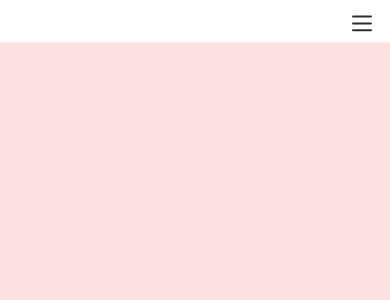
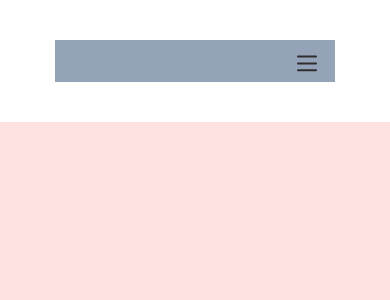
Before and after one commit to araza95/modern-portfolio, a Next.js app: page / in a window 390 px wide. Shown: the top 300 px of the page. Built offline with nearby package versions, Linux system fonts and the light colour scheme.

Commit message:
`Feat: ` - Mobile header layout adjusted. - Large screens, desktop, table and mobile screens

```diff
--- a/src/app/layout.tsx
+++ b/src/app/layout.tsx
@@ -45,7 +45,11 @@ export default function RootLayout({
         >
           <div className='flex'>
             <LeftSideNav />
-            <main className={cn('lg:w-[72dvw] w-[100dvw]')}>
+            <main
+              className={cn(
+                'lg:w-[72dvw] md:w-[78dvw] w-[100dvw] lg:m-[unset] m-auto',
+              )}
+            >
               <MarginWidthWrapper>
                 <HeaderMobile />
                 <PageWrapper>{children}</PageWrapper>
--- a/src/components/header-mobile.tsx
+++ b/src/components/header-mobile.tsx
@@ -32,13 +32,15 @@ const HeaderMobile: FC = () => {
       <motion.nav
         initial={false}
         animate={isOpen ? 'open' : 'closed'}
-        className={`w-full lg:hidden ${!isOpen ? 'h-[5dvh] pointer-events-none' : 'fixed inset-0 z-50  h-screen'}`}
+        className={` lg:hidden z-[100] top-5 ${!isOpen ? 'my-10 w-[72dvw] md:w-full mx-auto lg:m-[unset] bg-slate-400 sticky h-[5dvh] pointer-events-none' : 'w-full fixed inset-0 z-50  h-screen'}`}
         ref={containerRef}
       >
-        <motion.div
-          className='absolute inset-0 right-0 w-dvw bg-white'
-          variants={sidebarMotionVariants}
-        />
+        {isOpen ? (
+          <motion.div
+            className='absolute inset-0 right-0 w-dvw bg-white'
+            variants={sidebarMotionVariants}
+          />
+        ) : null}
 
         <motion.ul
           variants={sidebarMenuFramerVariant}
@@ -68,8 +70,11 @@ const HeaderMobile: FC = () => {
             );
           })}
         </motion.ul>
-        {/* @ts-ignore */}
-        <MenuToggle toggle={toggleOpen} />
+
+        <MenuToggle
+          toggle={toggleOpen as any}
+          isOpen={isOpen}
+        />
       </motion.nav>
     </Fragment>
   );
@@ -87,12 +92,14 @@ const Path = (props: any) => (
 
 const MenuToggle = ({
   toggle,
+  isOpen,
 }: {
   toggle: MouseEventHandler<HTMLButtonElement>;
+  isOpen: boolean;
 }) => (
   <button
     onClick={toggle}
-    className='pointer-events-auto absolute right-4 top-[14px] z-30'
+    className={`pointer-events-auto absolute ${isOpen ? 'right-4' : 'right-4 md:right-0'}  top-[14px] z-30`}
   >
     <svg
       width='23'
--- a/src/components/left-side-nav.tsx
+++ b/src/components/left-side-nav.tsx
@@ -26,7 +26,7 @@ const LeftSideNav: FC<ILeftSideNavProps> = ({ className }) => {
       <div
         className={cn(
           className,
-          'lg:w-[20dvw]  h-screen left-0 border-r border-zinc-200 hidden lg:flex',
+          'lg:w-[20dvw] h-screen left-0 border-zinc-200 hidden lg:flex',
         )}
       >
         <div className='flex flex-col space-y-6 w-full'>
--- a/src/components/margin-width-wrapper.tsx
+++ b/src/components/margin-width-wrapper.tsx
@@ -15,7 +15,7 @@ export default function MarginWidthWrapper({
   children: ReactNode;
 }): ReactNode {
   return (
-    <div className='flex flex-col sm:border-r sm:border-zinc-700 min-h-screen '>
+    <div className='flex flex-col border-none sm:border-r sm:border-zinc-700 min-h-screen '>
       {children}
     </div>
   );
--- a/src/components/right-side-nav.tsx
+++ b/src/components/right-side-nav.tsx
@@ -21,7 +21,7 @@ const RightSideNav: FC<IRightSideNavProps> = ({ className }) => {
       <div
         className={cn(
           className,
-          'lg:w-[8dvw] h-screen fixed right-0 border-r border-zinc-200 bg-white hidden lg:flex',
+          'lg:w-[8dvw] h-screen fixed right-0 border-none border-zinc-200 bg-white hidden lg:flex',
         )}
       >
         <div className='flex flex-col space-y-6 w-full'>
```
